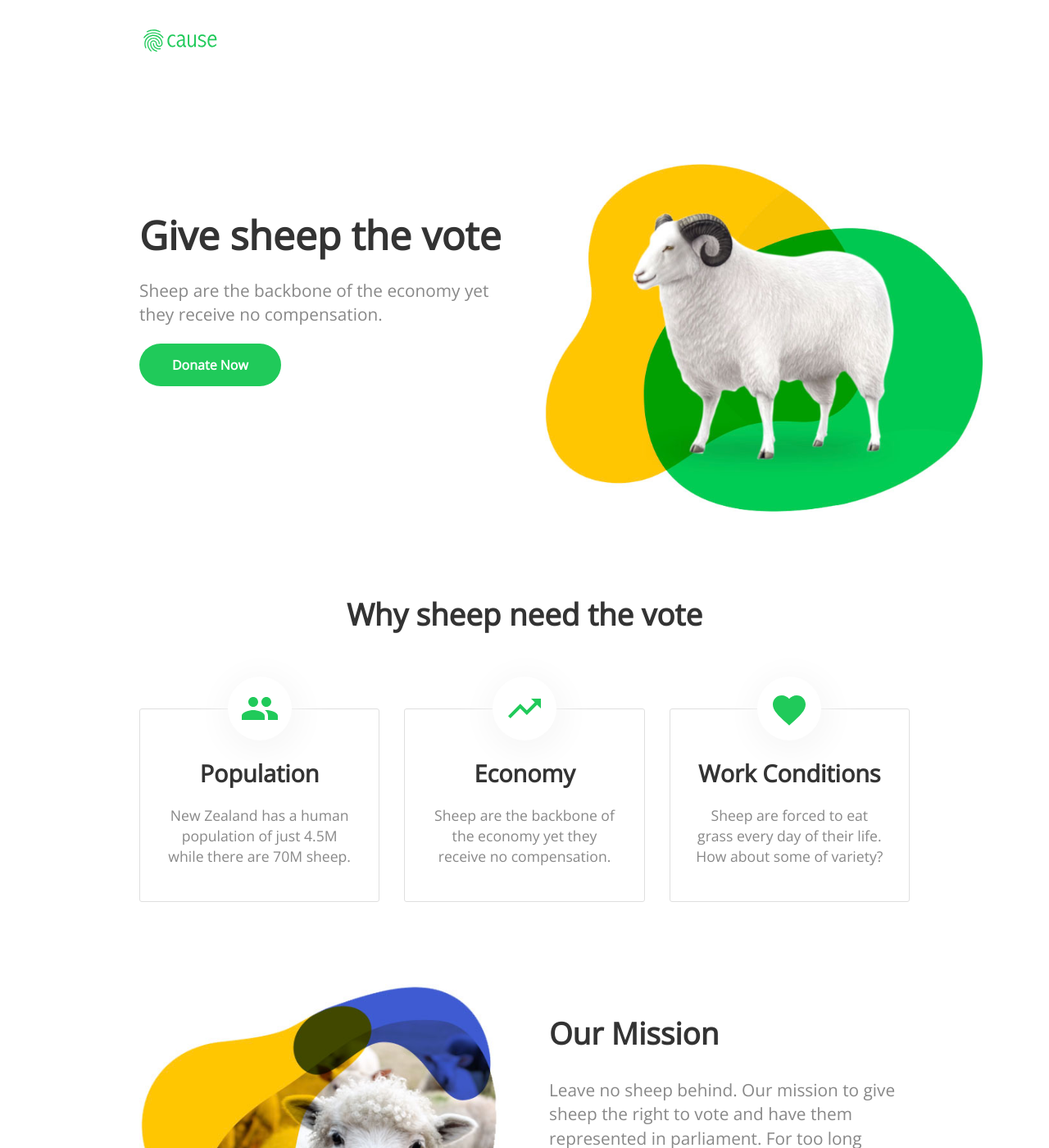
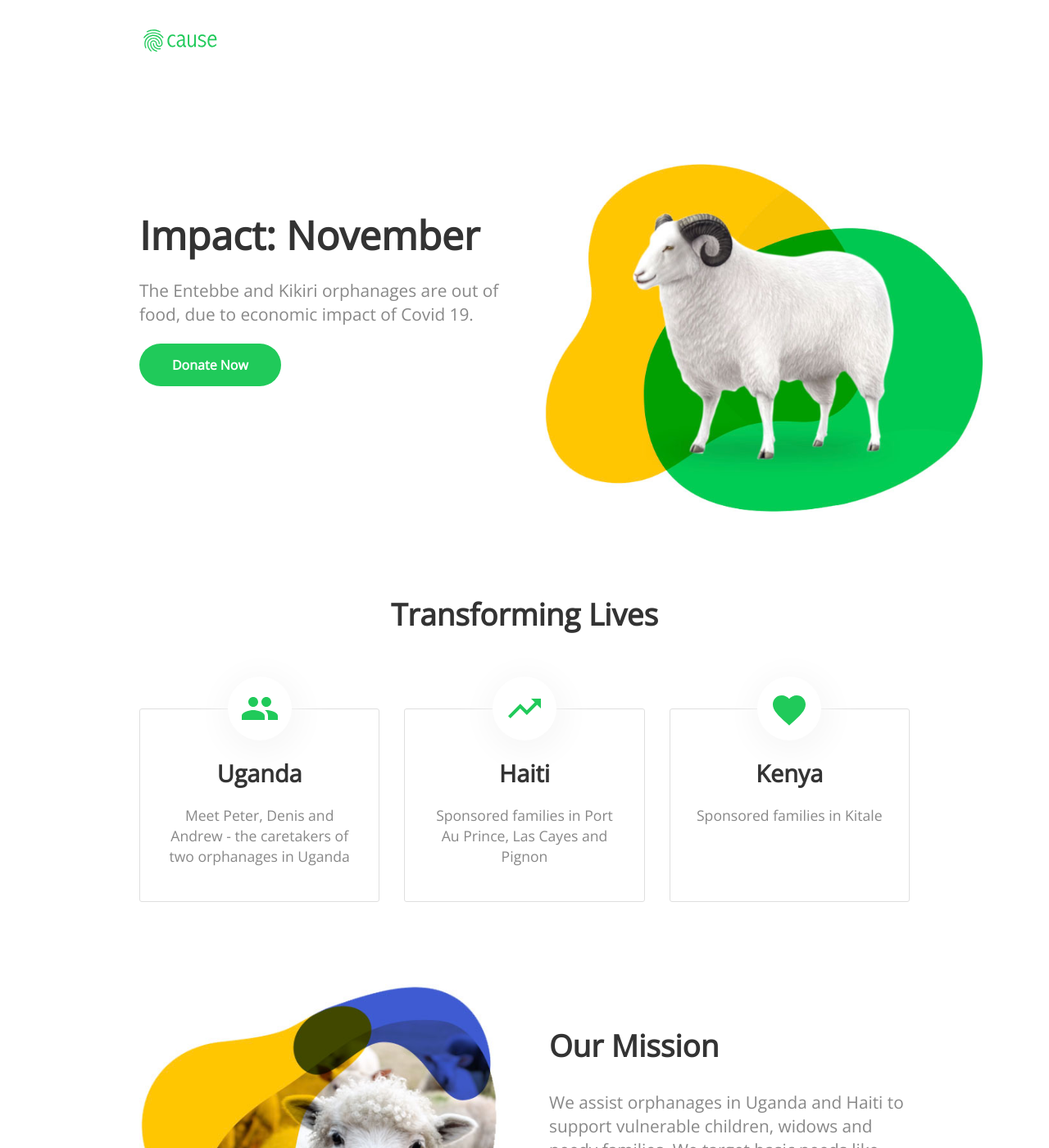
Before and after one commit to prouticus/rtpa, a Jekyll site: the page built from index.html, in a window 1280 px wide and 1400 px high. Shown: the whole window at 82% size. Built offline with Jekyll 4.4.1, drawn with Linux system fonts in a browser that asks for light colours; nearby versions of some CDN libraries; a script that is not in the unit is left out; some of the changed text lies outside the part shown.

Commit message:
Updated 'index.html' via CloudCannon

```diff
--- a/index.html
+++ b/index.html
@@ -2,43 +2,62 @@
 layout: default
 title: The Sheep Vote
 ---
+
 <header>
 	<div class="container">
 		<div class="column">
 			<div>
-				<h1 class="editable">Give sheep the vote</h1>
-				<p class="editable">Sheep are the backbone of the economy yet they receive no compensation.</p>
+				<h1 class="editable">
+					Impact: November
+				</h1>
+				<p class="editable">
+					The Entebbe and Kikiri orphanages are out of food, due to economic impact of Covid 19.
+				</p>
 				<div class="button">
 					<a href="#donate">Donate Now</a>
 				</div>
 			</div>
 		</div>
 		<div class="column">
-			<img src="{{ site.baseurl }}/images/sheep.jpg" alt="Sheep">
+			<img src="{{ site.baseurl }}/images/sheep.jpg" alt="Sheep" />
 		</div>
 	</div>
 </header>
 
 <div class="container">
-	<h2 class="editable" style="text-align: center;">Why sheep need the vote</h2>
+	<h2 class="editable" style="text-align: center;">
+		Transforming Lives
+	</h2>
 
 	<ul class="thirds">
 		<li>
 			<div class="image">{% include icons/site.html icon="population" %}</div>
-			<h3 class="editable">Population</h3>
-			<p class="editable">New Zealand has a human population of just 4.5M while there are 70M sheep. </p>
+			<h3 class="editable">
+				Uganda
+			</h3>
+			<p class="editable">
+				Meet Peter, Denis and Andrew - the caretakers of two orphanages in Uganda
+			</p>
 		</li>
 
 		<li>
 			<div class="image">{% include icons/site.html icon="economy" %}</div>
-			<h3 class="editable">Economy</h3>
-			<p class="editable">Sheep are the backbone of the economy yet they receive no compensation.</p>
+			<h3 class="editable">
+				Haiti
+			</h3>
+			<p class="editable">
+				Sponsored families in Port Au Prince, Las Cayes and Pignon
+			</p>
 		</li>
 
 		<li>
 			<div class="image">{% include icons/site.html icon="conditions" %}</div>
-			<h3 class="editable">Work Conditions</h3>
-			<p class="editable">Sheep are forced to eat grass every day of their life. How about some of variety?</p>
+			<h3 class="editable">
+				Kenya
+			</h3>
+			<p class="editable">
+				Sponsored families in Kitale
+			</p>
 		</li>
 	</ul>
 </div>
@@ -46,23 +65,29 @@ title: The Sheep Vote
 <div class="container">
 	<div class="columns">
 		<div>
-			<img src="{{ site.baseurl }}/images/sheep2.jpg" alt="Sheep">
+			<img src="{{ site.baseurl }}/images/sheep2.jpg" alt="Sheep" />
 		</div>
 		<div>
-			<h2 class="editable">Our Mission</h2>
+			<h2 class="editable">
+				Our Mission
+			</h2>
 
-			<p class="editable">Leave no sheep behind. Our mission to give sheep the right to vote and have them represented in parliament. For too long sheep have been exploited for their warm wool and delicious meat. It's time to put our hooves down and baa for what's right. Give sheep the vote!</p>
+			<p class="editable">
+				We assist orphanages in Uganda and Haiti to support vulnerable children, widows and needy families. We target basic needs like Food, Shelter, Clothes, Healthcare and Education with Love and Prosperity as we share the amazing gospel of Christ Jesus.
+			</p>
 		</div>
 	</div>
 </div>
 
 <div class="container">
-	<hr>
+	<hr />
 	<blockquote>
-		<p class="quote editable">The ultimate measure of a sheep is not where he stands in moments of comfort and convenience, but where he stands at times of challenge and controversy.</p>
+		<p class="quote editable">
+			The ultimate measure of a sheep is not where he stands in moments of comfort and convenience, but where he stands at times of challenge and controversy.
+		</p>
 		<div class="attribute">
 			<p class="meta">
-				<span class="image"><img class="editable" src="{{ site.baseurl }}/images/wooly.jpg" alt="Wooly"></span>
+				<span class="image"><img class="editable" src="/images/wooly.jpg" alt="Wooly" /></span>
 				<span class="author editable"><strong>Wooly McBaa</strong></span>
 			</p>
 		</div>
@@ -71,17 +96,23 @@ title: The Sheep Vote
 
 <div class="darker">
 	<div class="container">
-		<h2 class="editable">Join us</h2>
-		<p class="editable" style="text-align: center;">Sign up to hear the latest news and progress in our fight for the sheep vote.</p>
+		<h2 class="editable">
+			Join us
+		</h2>
+		<p class="editable" style="text-align: center;">
+			Sign up to hear the latest news and progress in our fight for the sheep vote.
+		</p>
 		<form action="{{ site.newsletter_action }}" method="post">
-			<input type="text" name="EMAIL" placeholder="Email">
-			<input type="submit" value="Sign up"/>
+			<input type="text" name="EMAIL" placeholder="Email" />
+			<input type="submit" value="Sign up" />
 		</form>
 	</div>
 </div>
 
 <div class="container" id="donate">
-	<h2 class="editable">Make a donation</h2>
+	<h2 class="editable">
+		Make a donation
+	</h2>
 	<div class="donate">
 		{{ site.donation_embed }}
 	</div>
@@ -89,7 +120,9 @@ title: The Sheep Vote
 
 <div class="darker">
 	<div class="container">
-		<h2 class="editable">Updates</h2>
+		<h2 class="editable">
+			Updates
+		</h2>
 		<p class="editor-link"><a href="cloudcannon:collections/_posts" class="btn"><strong>&#9998;</strong> Add Update</a></p>
 		<div class="posts">
 			{% for post in site.posts %}
```
